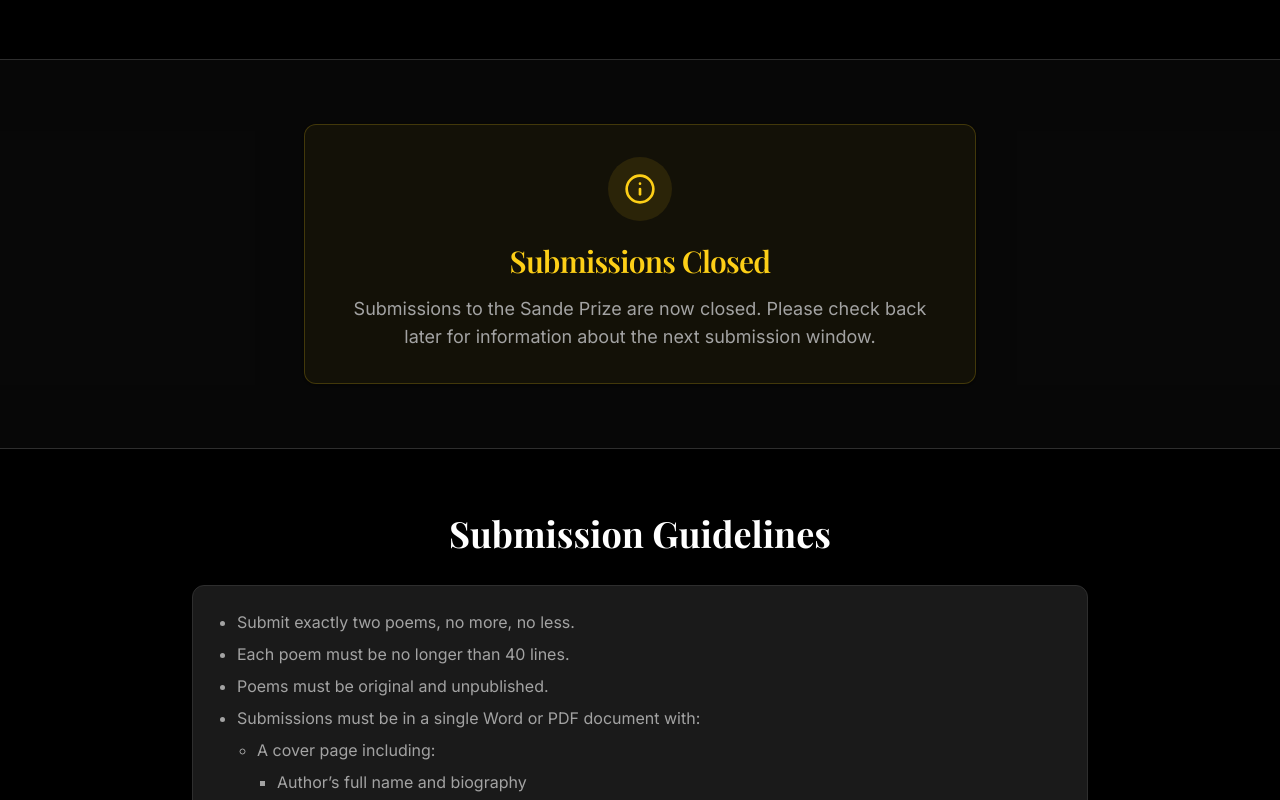
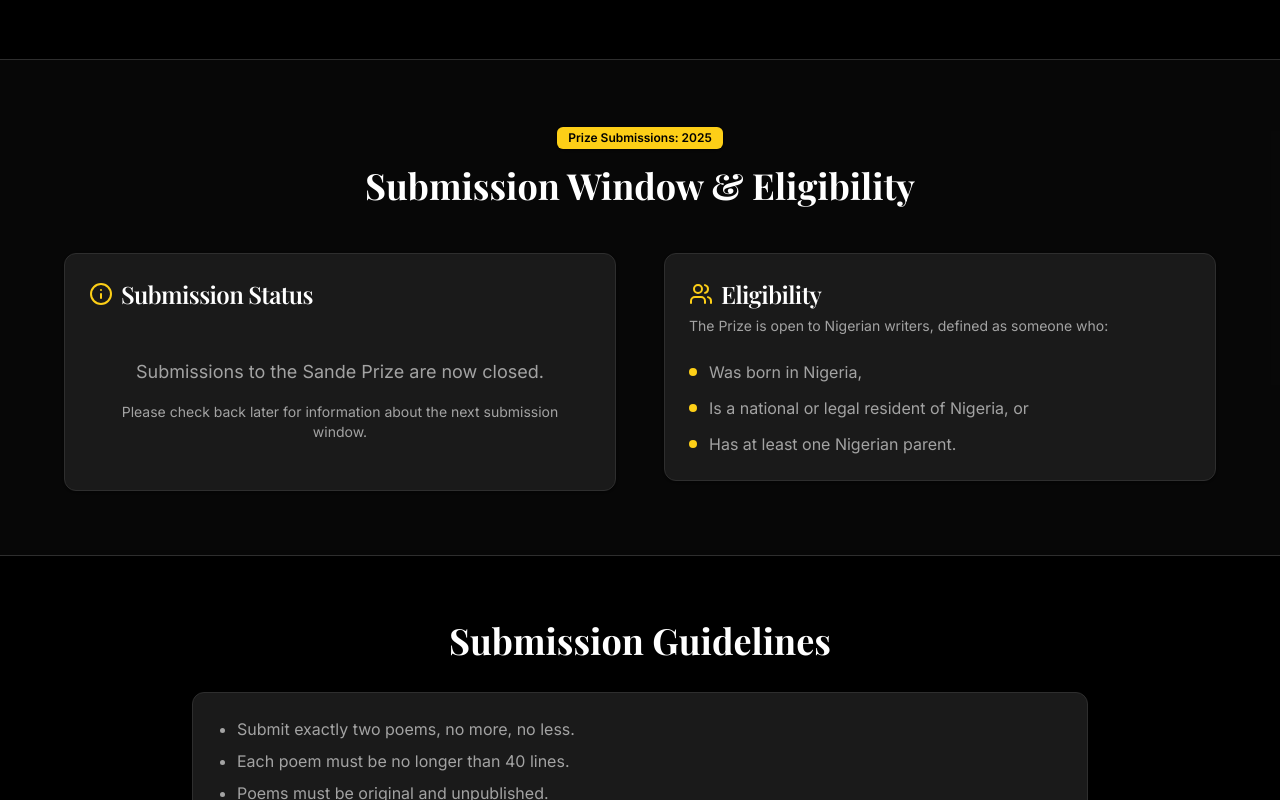
Before and after one commit to Eghosa-Osayande/sande, a Next.js app: page /sande-prize in a window 1280 px wide. Shown: the part 1140-1940 px from the top of the page. Built offline with nearby package versions, Linux system fonts and the light colour scheme; a web font is replaced by a local one.

Commit message:
refactor: update layout and hero components; modify book card excerpt handling and add images to books page

```diff
--- a/next.config.ts
+++ b/next.config.ts
@@ -2,7 +2,7 @@
 
 const nextConfig: NextConfig = {
   /* config options here */
-  output: "export",
+  // output: "export",
 };
 
 export default nextConfig;
--- a/src/app/books/page.tsx
+++ b/src/app/books/page.tsx
@@ -102,6 +102,16 @@
         title="Published Works"
         subtitle="Collections that Capture the Nigerian Experience"
         description="Explore two groundbreaking poetry collections that examine identity, spirituality, and the complexities of contemporary African life."
+        images={[
+          {
+            src: "/images/forked.jpeg",
+            alt: "Forked Accents book cover",
+          },
+          {
+            src: "/images/photograph.jpeg",
+            alt: "Thirty Photographs of God book cover",
+          },
+        ]}
         primaryAction={{
           text: "Read Excerpts",
           href: "#excerpts",
@@ -110,6 +120,7 @@
           text: "Purchase Books",
           href: "#purchase-links",
         }}
+        className="bg-muted/20"
       />
 
       {/* Featured Quote */}
--- a/src/app/sande-prize/page.tsx
+++ b/src/app/sande-prize/page.tsx
@@ -138,8 +138,6 @@
       <section className="py-16 bg-muted/30">
         <div className="container mx-auto px-4">
           <div className="max-w-6xl mx-auto space-y-12">
-            {submissionsOpen ? (
-              <>
             <div className="text-center space-y-4">
               <Badge className="bg-accent text-accent-foreground">
                 Prize Submissions: 2025
@@ -150,6 +148,8 @@
             </div>
 
             <div className="grid grid-cols-1 lg:grid-cols-2 gap-12 items-start">
+              {/* Submission Window - Only show when submissions are open */}
+              {submissionsOpen ? (
                 <Card className="p-6">
                   <CardHeader className="p-0 mb-6">
                     <CardTitle className="text-2xl font-poetry flex items-center gap-2">
@@ -164,7 +164,29 @@
                     <PrizeTimeline events={timelineEvents} />
                   </CardContent>
                 </Card>
+              ) : (
+                <Card className="p-6">
+                  <CardHeader className="p-0 mb-6">
+                    <CardTitle className="text-2xl font-poetry flex items-center gap-2">
+                      <Info className="h-6 w-6 text-accent" />
+                      Submission Status
+                    </CardTitle>
+                  </CardHeader>
+                  <CardContent className="p-0">
+                    <div className="text-center p-6">
+                      <p className="text-lg text-muted-foreground mb-4">
+                        Submissions to the Sande Prize are now closed.
+                      </p>
+                      <p className="text-sm text-muted-foreground">
+                        Please check back later for information about the next
+                        submission window.
+                      </p>
+                    </div>
+                  </CardContent>
+                </Card>
+              )}
 
+              {/* Eligibility - Always visible */}
               <Card className="p-6">
                 <CardHeader className="p-0 mb-6">
                   <CardTitle className="text-2xl font-poetry flex items-center gap-2">
@@ -172,8 +194,8 @@
                     Eligibility
                   </CardTitle>
                   <CardDescription>
-                        The Prize is open to Nigerian writers, defined as
-                        someone who:
+                    The Prize is open to Nigerian writers, defined as someone
+                    who:
                   </CardDescription>
                 </CardHeader>
                 <CardContent className="p-0 space-y-3">
@@ -186,28 +208,6 @@
                 </CardContent>
               </Card>
             </div>
-              </>
-            ) : (
-              <div className="text-center">
-                <Card className="max-w-2xl mx-auto p-8 border-accent/20 bg-accent/5">
-                  <CardHeader className="p-0 mb-4">
-                    <div className="mx-auto w-16 h-16 bg-accent/10 rounded-full flex items-center justify-center mb-4">
-                      <Info className="h-8 w-8 text-accent" />
-                    </div>
-                    <CardTitle className="text-3xl font-poetry text-accent">
-                      Submissions Closed
-                    </CardTitle>
-                  </CardHeader>
-                  <CardContent className="p-0">
-                    <p className="text-lg text-muted-foreground">
-                      Submissions to the Sande Prize are now closed. Please
-                      check back later for information about the next submission
-                      window.
-                    </p>
-                  </CardContent>
-                </Card>
-              </div>
-            )}
           </div>
         </div>
       </section>
--- a/src/components/layout/layout.tsx
+++ b/src/components/layout/layout.tsx
@@ -1,5 +1,5 @@
 import { Header } from "./header";
-import { Footer } from "./footer";
+// import { Footer } from "./footer";
 
 interface LayoutProps {
   children: React.ReactNode;
@@ -10,7 +10,7 @@
     <div className="min-h-screen flex flex-col">
       <Header />
       <main className="flex-1">{children}</main>
-      <Footer />
+      {/* <Footer /> */}
     </div>
   );
 }
--- a/src/components/sections/book-card.tsx
+++ b/src/components/sections/book-card.tsx
@@ -118,16 +118,16 @@
                       </DialogDescription>
                     </DialogHeader>
                     <div className="space-y-8 py-4">
-                      {excerpts.map((excerpt, index) => (
+                      {excerpts.map(({ title, content }, index) => (
                         <div key={index}>
-                          {excerpt.title && (
+                          {title && (
                             <h3 className="text-xl font-poetry text-accent font-bold mb-4">
-                              {excerpt.title}
+                              {title}
                             </h3>
                           )}
                           <div className="prose prose-lg max-w-none text-muted-foreground">
                             <p className="whitespace-pre-line font-poetry">
-                              {excerpt.content}
+                              {content}
                             </p>
                           </div>
                         </div>
--- a/src/components/sections/hero.tsx
+++ b/src/components/sections/hero.tsx
@@ -8,6 +8,11 @@
   description?: string;
   imageSrc?: string;
   imageAlt?: string;
+  images?: Array<{
+    src: string;
+    alt: string;
+    className?: string;
+  }>;
   primaryAction?: {
     text: string;
     href?: string;
@@ -29,6 +34,7 @@
   description,
   imageSrc,
   imageAlt,
+  images,
   primaryAction,
   secondaryAction,
   className = "",
@@ -111,7 +117,26 @@
           </div>
 
           {/* Image */}
-          {imageSrc && (
+          {images && images.length > 0 ? (
+            <div className="relative">
+              <div className="grid grid-cols-2 gap-4">
+                {images.map((image, index) => (
+                  <div
+                    key={index}
+                    className="relative aspect-[4/5] rounded-lg overflow-hidden shadow-2xl"
+                  >
+                    <Image
+                      src={image.src}
+                      alt={image.alt}
+                      fill
+                      className={`object-cover ${image.className || ""}`}
+                      priority={index === 0}
+                    />
+                  </div>
+                ))}
+              </div>
+            </div>
+          ) : imageSrc ? (
             <div className="relative">
               <div className="relative aspect-[4/5] rounded-lg overflow-hidden shadow-2xl">
                 <Image
@@ -123,7 +148,7 @@
                 />
               </div>
             </div>
-          )}
+          ) : null}
         </div>
       </div>
     </section>
```
Lines whose indentation alone changed are shown as unchanged.
